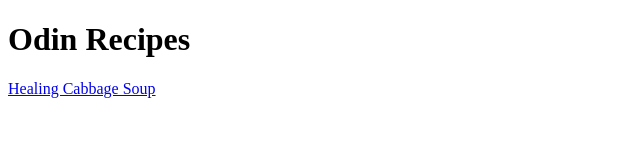
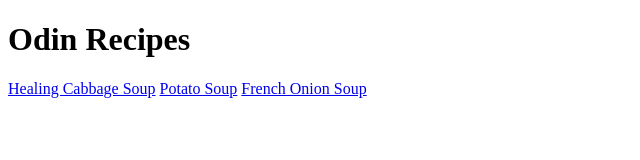
Before and after one commit to annikacode/odin-recipes, a plain HTML site: page index.html in a window 1280 px wide. Shown: the whole page, without its empty margins (0-640 px from the left). Drawn offline with Linux system fonts and the light colour scheme.

Commit message:
Added French Onion Soup link to index.html

```diff
--- a/index.html
+++ b/index.html
@@ -8,6 +8,7 @@
 <body>
     <h1>Odin Recipes</h1>
     <a href="recipes/healing-cabbage-soup.html">Healing Cabbage Soup</a>
-    <a href="recipes/potato-soup.html"></a>
+    <a href="recipes/potato-soup.html">Potato Soup</a>
+    <a href="recipes/french-onion-soup.html">French Onion Soup</a>
 </body>
 </html>
```
